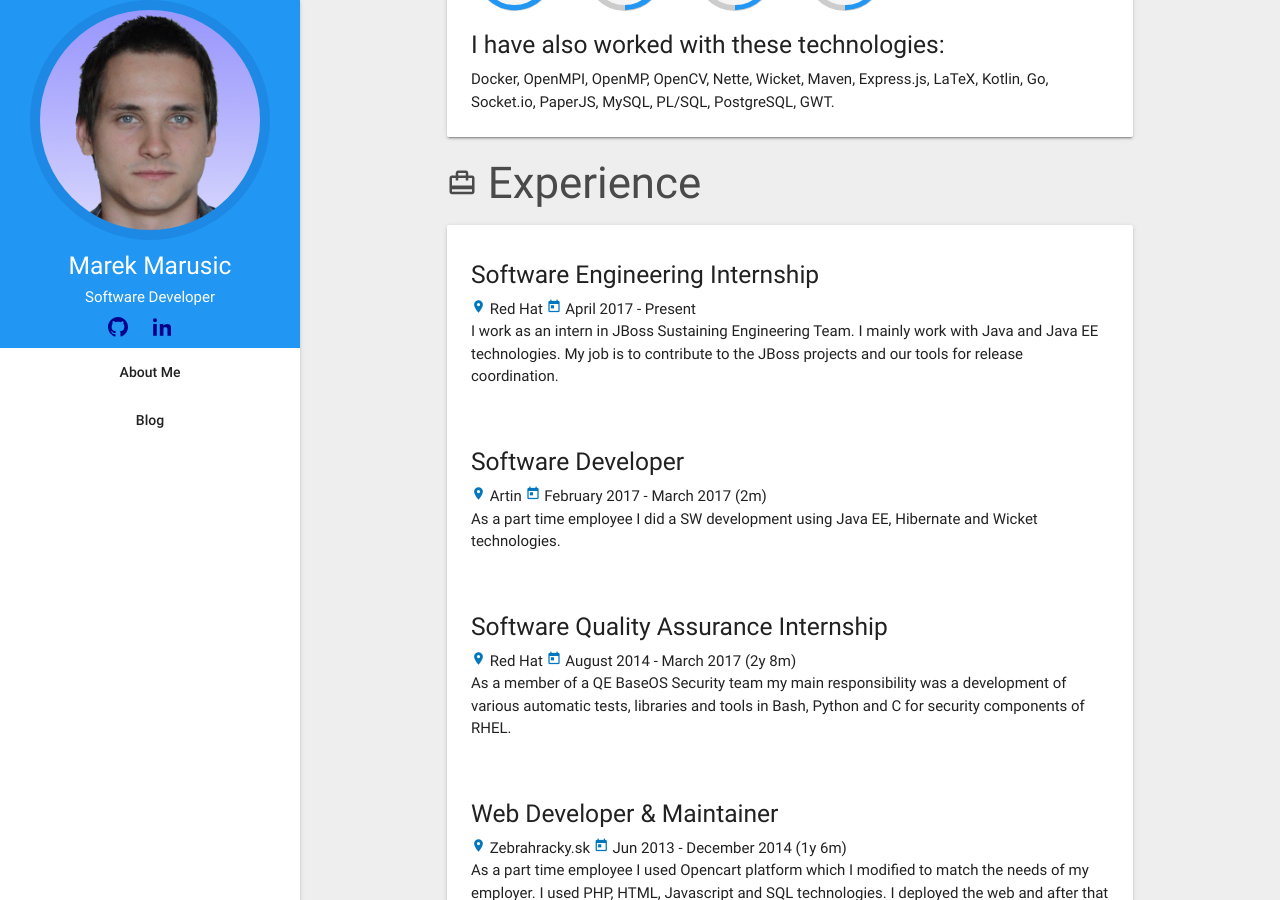
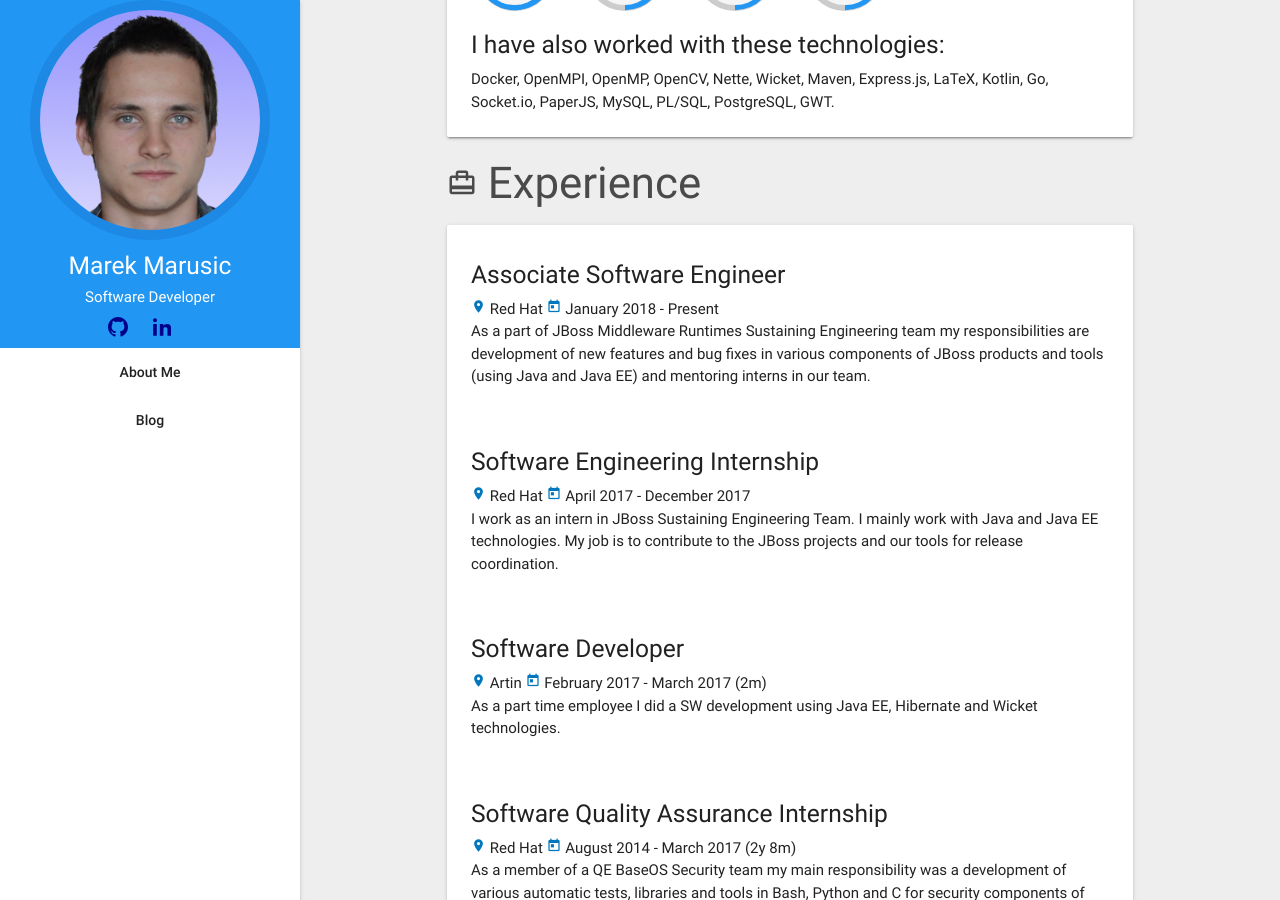
Before and after one commit to MMarus/TheBlog, a Jekyll site: the page built from index.md, in a window 1280 px wide and 900 px high, scrolled down 805 px. Built offline with Jekyll 4.4.1, drawn with Linux system fonts in a browser that asks for light colours; nearby versions of some CDN libraries.

Commit message:
add associate info

```diff
--- a/_includes/experience.html
+++ b/_includes/experience.html
@@ -1,12 +1,25 @@
 <!--Experience-->
 <h3 class="header"><i class="small material-icons">card_travel</i> Experience</h3>
 <div class="card">
+
+    <div class="card-content">
+        <div class="block">
+            <h5>Associate Software Engineer</h5>
+            <p class="helping-text"><i class="material-icons light-blue-text text-darken-3 tiny">place</i>
+                Red Hat <i class="material-icons light-blue-text text-darken-3 tiny">today</i> January 2018 -
+                Present</p>
+            <p>As a part of JBoss Middleware Runtimes Sustaining Engineering team my responsibilities are development of new features
+                and bug fixes in various components of JBoss products and tools (using Java and Java EE) and mentoring interns in our team.
+            </p>
+        </div>
+    </div>
+
     <div class="card-content">
         <div class="block">
             <h5>Software Engineering Internship</h5>
             <p class="helping-text"><i class="material-icons light-blue-text text-darken-3 tiny">place</i>
                 Red Hat <i class="material-icons light-blue-text text-darken-3 tiny">today</i> April 2017 -
-                Present</p>
+                December 2017</p>
             <p>I work as an intern in JBoss Sustaining Engineering Team. I mainly work with Java and Java EE technologies.
                 My job is to contribute to the JBoss projects and our tools for release coordination.</p>
         </div>
```
